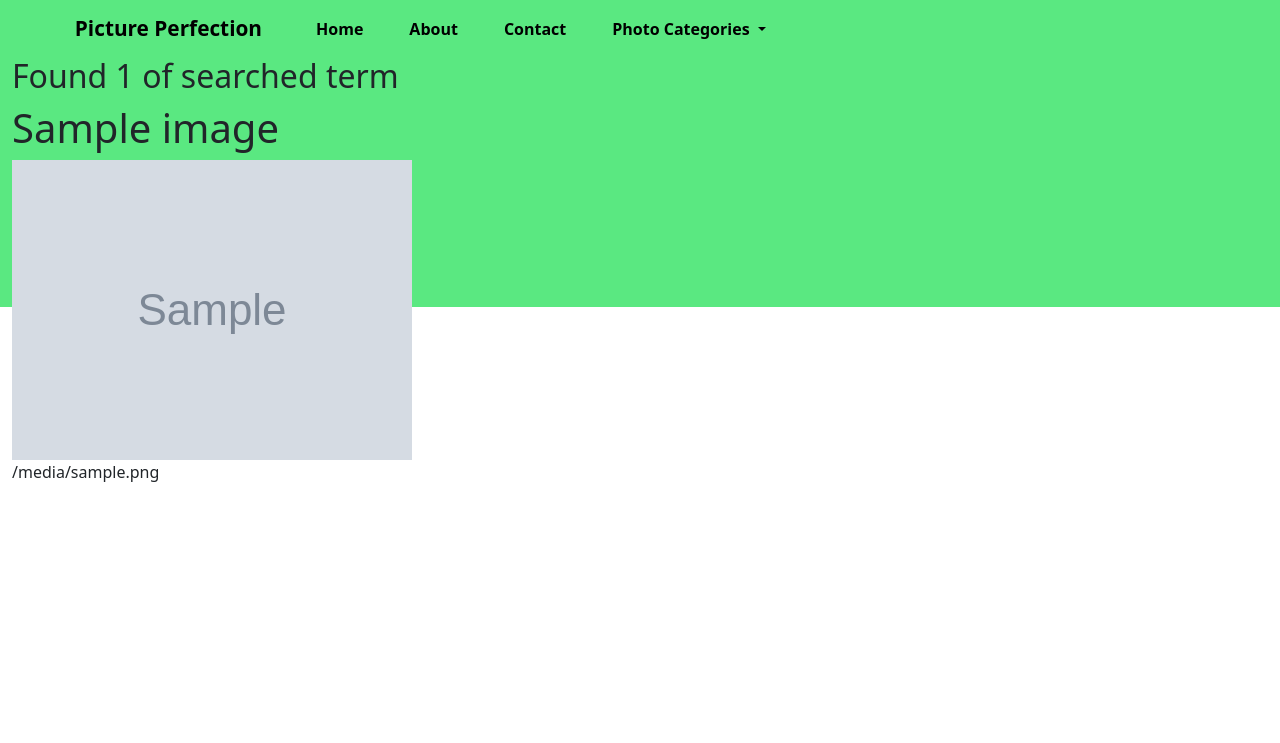
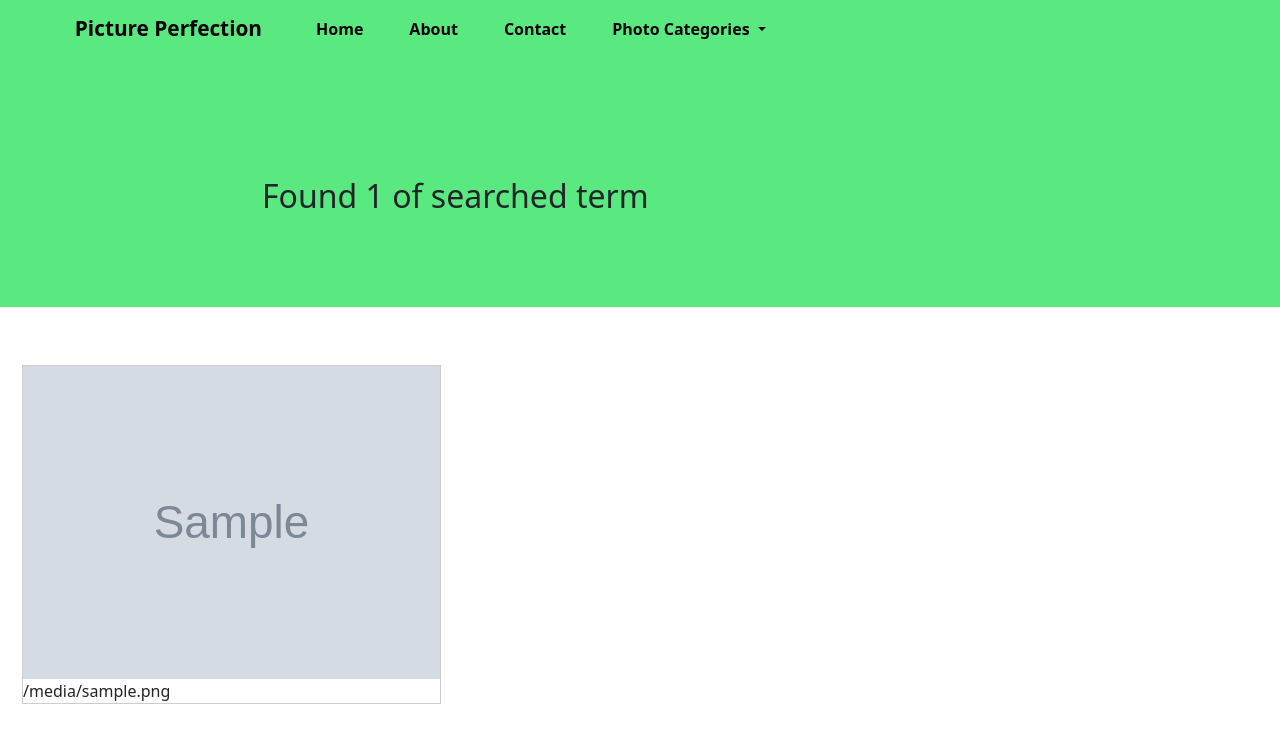
Before and after one commit to ikiplagat/Picture-Perfection, a Django app: template photos/templates/all-photos/search.html in a window 1280 px wide. Shown: the top 743 px of the page. Run offline with Django 3.2, Linux system fonts and the light colour scheme; tables that the repository leaves empty hold one stand-in row (values such as "Sample post"); the template is opened without the code that fills it: values that come from a table or form of the project are taken from there, most other values are stand-ins (such as "Sample title", 1, 10 or a date in 2020); grey boxes marked "Sample" are stand-in pictures; some libraries are stand-ins or nearby versions.

Commit message:
style search page

```diff
--- a/photos/templates/all-photos/search.html
+++ b/photos/templates/all-photos/search.html
@@ -1,19 +1,20 @@
 {%extends 'all-photos/base.html'%} {% block content %}
 <div class="container-fluid bgc">
-  <div class="row">
-    {% if images%}
-    <h2>Found {{ images|length }} of searched term {{message}}</h2>
+  {% if images%}
+    <h2 class="ppf">Found {{ images|length }} of searched term {{message}}</h2>
     {% else %}
     <h2 class="ppc">Found 0 photos for the search term {{message}}</h2>
     {% endif %}
-  </div>
-
-  <div class="row">
+</div>
+<div class="container-fluid mt-5">
+  <div class="gallery col-md-4">
     {% if images %} {% for image in images %}
-    <div class="col-sm-6 col-md-3">
-      <h1>{{image.name}}</h1>
-      <img src="{{ image.image.url }}" alt="" />
-      {{ image.image.url }}
+    <!--Display photos Article images  -->
+    <div class="row">
+      <div class="">
+        <img src="{{ image.image.url }}" class="img-responsive" alt="Image" width="600" height="200">
+        {{ image.image.url }}
+      </div>
     </div>
     {% endfor %} {% endif %}
   </div>
--- a/photos/templates/all-photos/travel.html
+++ b/photos/templates/all-photos/travel.html
@@ -8,7 +8,7 @@
   <h5 class="marginleft">From the west to the east, you can't miss a sight that pleases.</h5>
 </div>
 {% endif %}
-<div class="container mt-5">
+<div class="container-fluid mt-5">
 
   <!-- Looping through photos   -->
   {% for photos_item in images %}
@@ -16,7 +16,9 @@
   <div class="gallery col-md-4">
     <!--Display photos Article images  -->
     <div class="row">
-      <img src="{{photos_item.image.url}}" class="img-responsive" alt="Image" width="600" height="200">
+      <div class="">
+        <img src="{{photos_item.image.url}}" class="img-responsive" alt="Image" width="600" height="200">
+      </div>
     </div>
 
   </div>
--- a/static/css/index.css
+++ b/static/css/index.css
@@ -112,17 +112,17 @@ input[type="button"]:hover {
   padding-left: 250px;
   padding-right: 250px;
 }
-div.gallery {
-  margin: 5px;
+.gallery {
+  margin: 10px;
   border: 1px solid #ccc;
   float: left;
 }
 
-div.gallery:hover {
+.gallery:hover {
   border: 1px solid #777;
 }
 
-div.gallery img {
+.gallery img {
   width: 100%;
   height: auto;
 }
```
Also changed, not shown: media/images/5.jpg (added).
